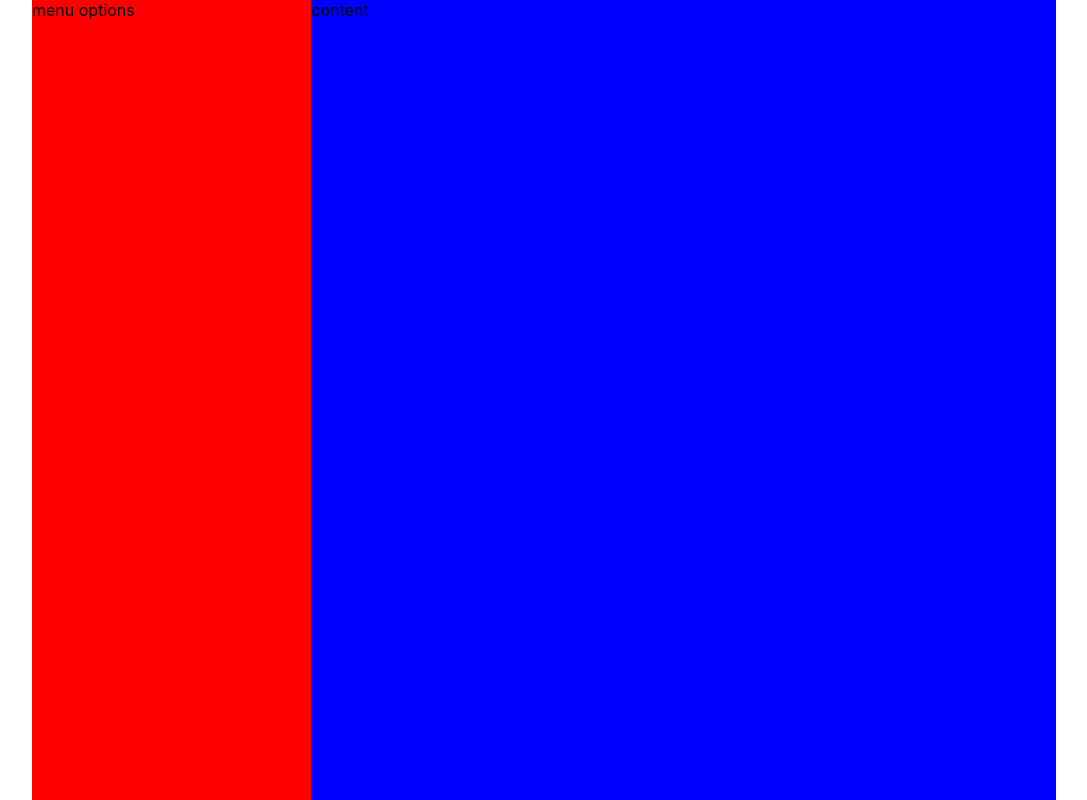
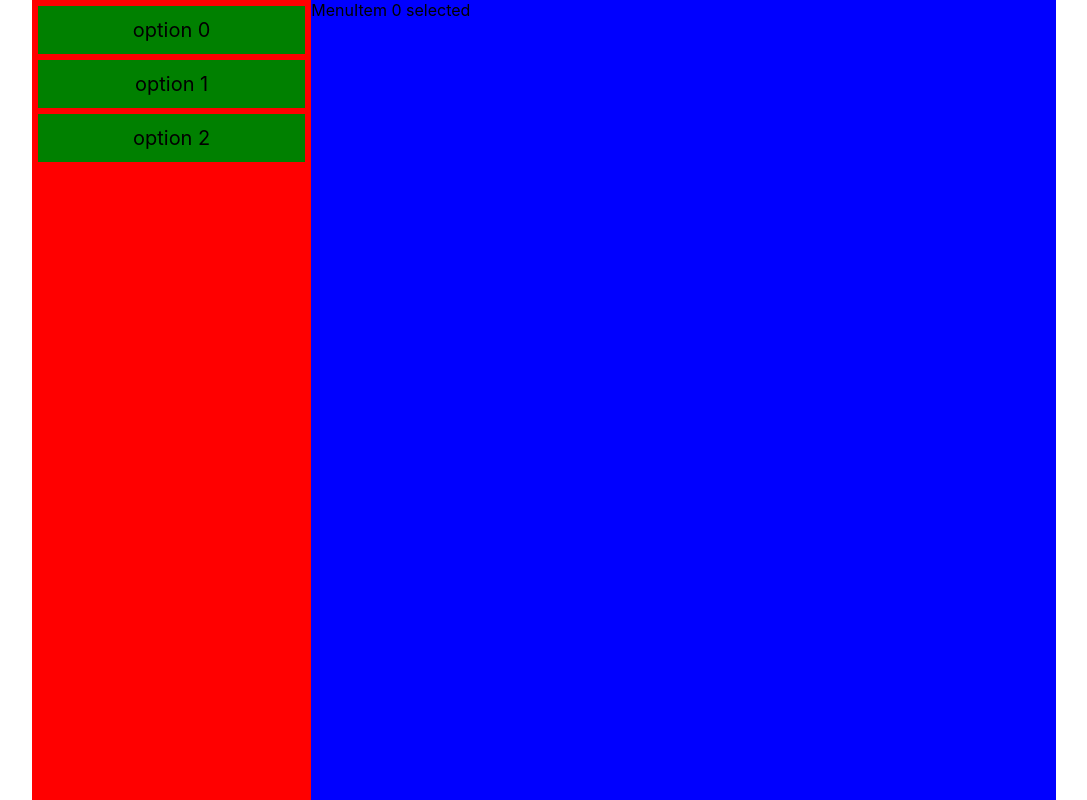
Before and after one commit to martellaj/shortfuts-site, a React (Create React App) app: page / in a window 1280 px wide. Shown: the top 800 px of the page, without its empty margins (96-1183 px from the left). Built offline with nearby package versions, Linux system fonts and the light colour scheme.

Commit message:
Adds MenuItem and state

```diff
--- a/src/App.js
+++ b/src/App.js
@@ -1,11 +1,24 @@
-import React from "react";
+import React, { useState } from "react";
 import "./App.css";
+import MenuItem from "./MenuItem";
 
 function App() {
+    const [selectedMenuItem, setSelectedMenuItem] = useState(0);
+
+    const onMenuItemClicked = index => {
+        return () => setSelectedMenuItem(index);
+    };
+
     return (
         <div className="container">
-            <div className="menu column">menu options</div>
-            <div className="content column">content</div>
+            <div className="menu column">
+                <MenuItem text="option 0" onClick={onMenuItemClicked(0)} />
+                <MenuItem text="option 1" onClick={onMenuItemClicked(1)} />
+                <MenuItem text="option 2" onClick={onMenuItemClicked(2)} />
+            </div>
+            <div className="content column">
+                MenuItem {selectedMenuItem} selected
+            </div>
         </div>
     );
 }
--- /dev/null
+++ b/src/MenuItem.css
@@ -0,0 +1,13 @@
+.MenuItem--container {
+    align-items: center;
+    background-color: green;
+    cursor: pointer;
+    display: flex;
+    justify-content: center;
+    margin: 6px;
+    padding: 12px;
+}
+
+.MenuItem--text {
+    font-size: 20px;
+}
--- /dev/null
+++ b/src/MenuItem.js
@@ -0,0 +1,12 @@
+import React from "react";
+import "./MenuItem.css";
+
+function MenuItem(props) {
+    return (
+        <div className="MenuItem--container" onClick={props.onClick}>
+            <span className="MenuItem--text">{props.text}</span>
+        </div>
+    );
+}
+
+export default MenuItem;
```
